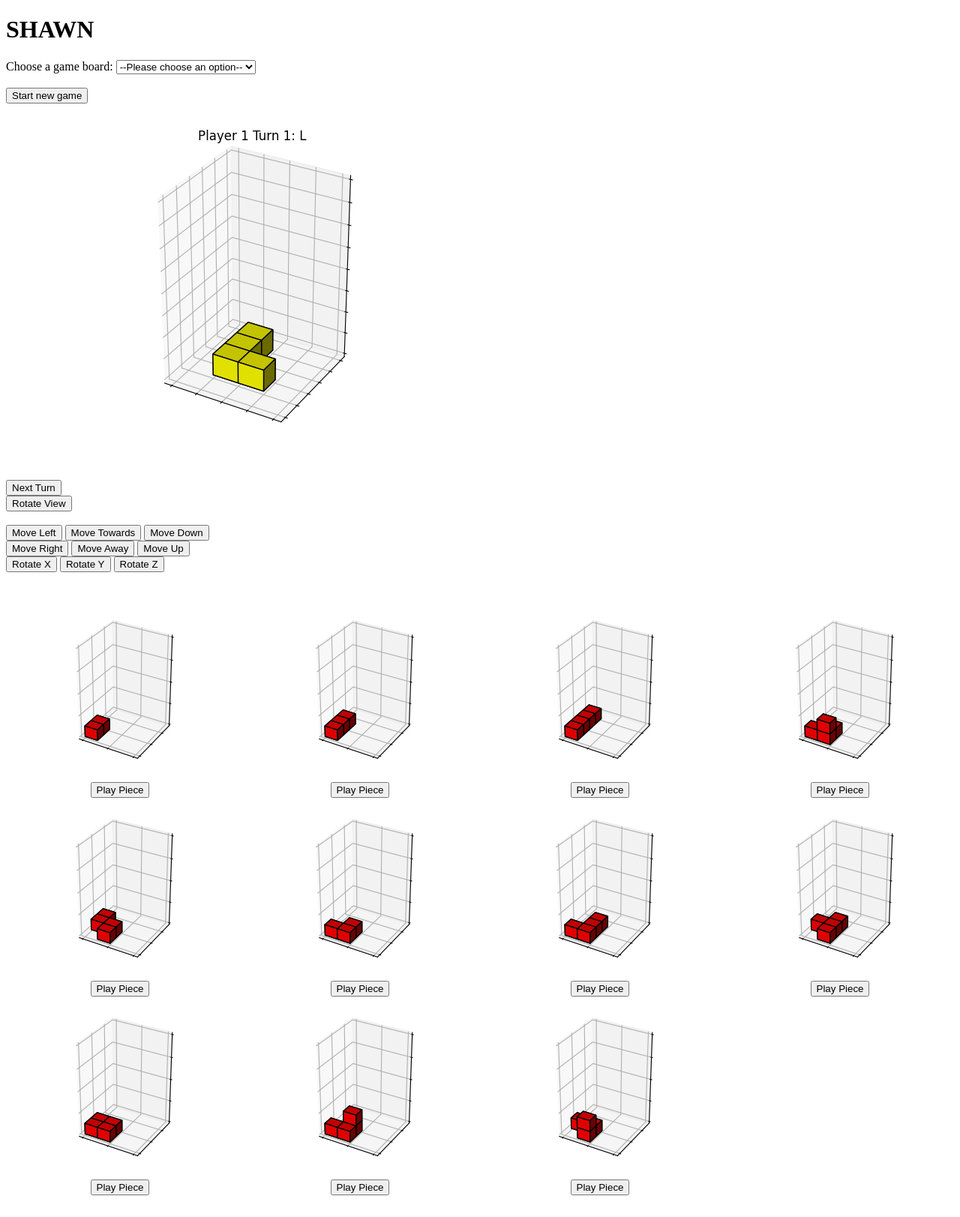
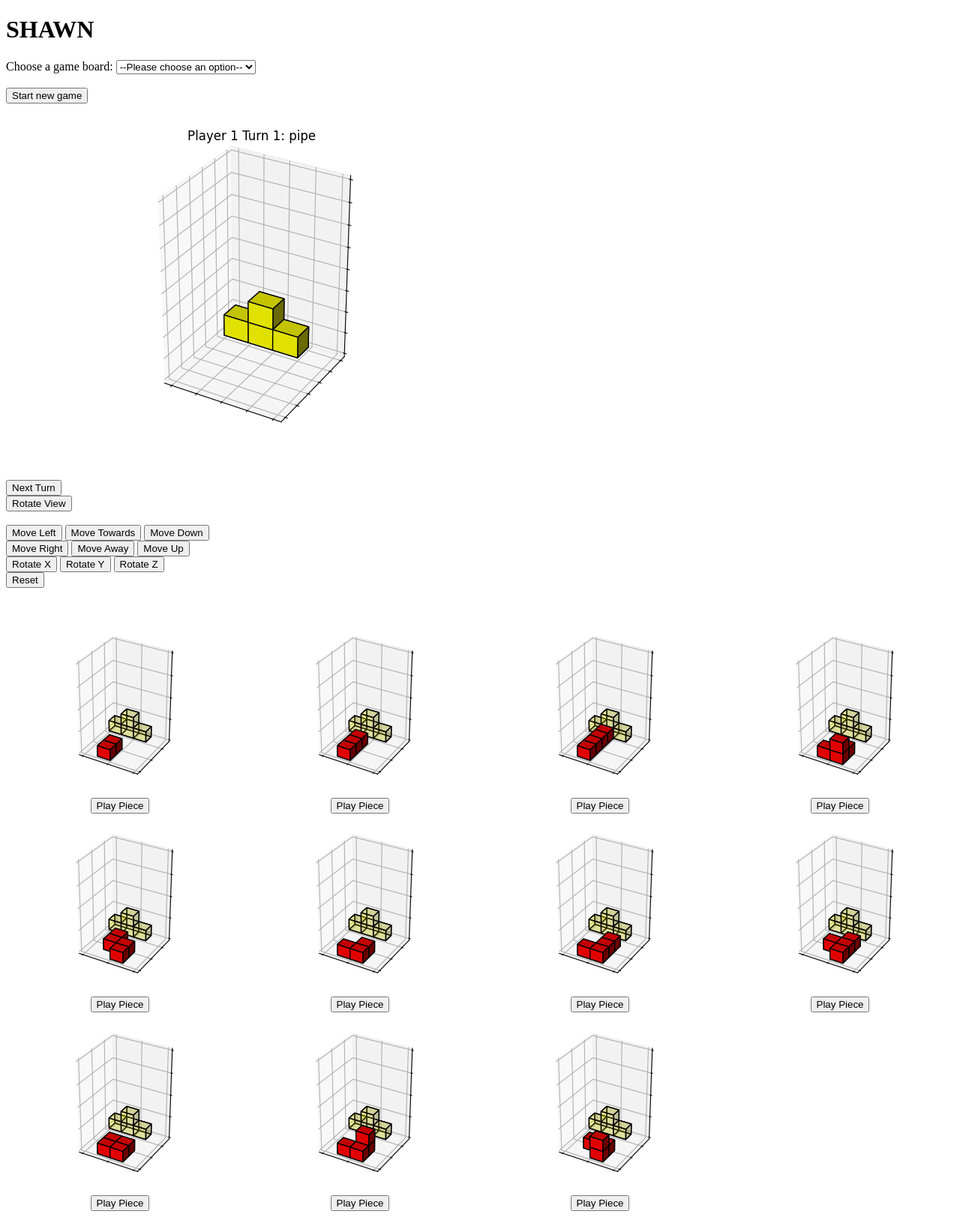
Before and after one commit to shawnriemer/Rumis-Bot, a Flask app: page / in a window 1280 px wide. Shown: the whole page at 75% size. Before the commit the page ends 1594 px from the top, so only its background shows below. Run offline with Flask 3, Linux system fonts and the light colour scheme.

Commit message:
Center buttons, reset button, test transparency

```diff
--- a/app.py
+++ b/app.py
@@ -13,16 +13,10 @@
     if request.method == "POST":
         board_name = request.form.get("none_n")
         players, grid = start_game(4, board_name)
-        # players, grid, ax, ax_90, ax_180, ax_270 = play_turn(session['turn'], players, grid)
         players, grid = play_turn(session['turn'], players, grid)
 
         session['players'] = jsonpickle.encode(players)
         session['grid'] = jsonpickle.encode(grid)
-
-        # ax.figure.savefig('static//test_0.png', format='png')
-        # ax_90.figure.savefig('static//test_90.png', format='png')
-        # ax_180.figure.savefig('static//test_180.png', format='png')
-        # ax_270.figure.savefig('static//test_270.png', format='png')
 
     return render_template('index.html')
 
@@ -38,13 +32,12 @@
 
     players = jsonpickle.decode(session['players'])
     grid = jsonpickle.decode(session['grid'])
+    players[str(2)].turn += 1  # TODO: hardcoded
     players[str(2)].draw_pieces(grid, 0, 0, 0, 0, 0, 0)  # TODO: hardcoded
 
     if (session['turn'] % 4) + 1 != 2:  # TODO: hardcoded
-        # players, grid, ax, ax_90, ax_180, ax_270 = play_turn(session['turn'], players, grid)
         players, grid = play_turn(session['turn'], players, grid)
     else:
-        # players, grid, ax, ax_90, ax_180, ax_270 = human_move(players, grid, data['piece'])
         players, grid = human_move(players, grid, data['piece'])
 
     # Reset profile places for each player
@@ -53,11 +46,6 @@
 
     session['players'] = jsonpickle.encode(players)
     session['grid'] = jsonpickle.encode(grid)
-
-    # ax.figure.savefig('static//test_0.png', format='png')
-    # ax_90.figure.savefig('static//test_90.png', format='png')
-    # ax_180.figure.savefig('static//test_180.png', format='png')
-    # ax_270.figure.savefig('static//test_270.png', format='png')
 
     return jsonify({'turn': session['turn']})  # return the result to JavaScript
 
@@ -105,5 +93,16 @@
     return jsonify({'result': 'hi'})  # return the result to JavaScript
 
 
+@app.route('/reset', methods=['POST'])
+def reset():
+    data = request.get_json()  # TODO: unnecessary
+    players = jsonpickle.decode(session['players'])
+    grid = jsonpickle.decode(session['grid'])
+    players[str(2)].piece_profile_positions = (0, 0, 0, 0, 0, 0)  # TODO: hardcoded
+    players[str(2)].draw_pieces(grid, 0, 0, 0, 0, 0, 0)  # TODO: hardcoded
+    session['players'] = jsonpickle.encode(players)
+    return jsonify('abc')  # TODO: useless
+
+
 if __name__ == '__main__':
     app.run(host="0.0.0.0", debug=True)
--- a/static/script.js
+++ b/static/script.js
@@ -68,7 +68,6 @@
         var image = document.getElementById("gameBoard");
         image.src = `static/test_0.png?t=${timestamp}`
     });
-
 }
 
 
@@ -104,7 +103,6 @@
         var image = document.getElementById("gameBoard");
         image.src = `static/test_0.png?t=${timestamp}`
     });
-
 }
 
 
@@ -160,3 +158,32 @@
         }
     });
 }
+
+
+// bruh
+document.getElementById('reset').addEventListener("click", reset_pieces);
+function reset_pieces() {
+    fetch('/reset', {
+        method: 'POST',
+        headers: {
+            'Content-Type': 'application/json',
+        },
+        body: JSON.stringify({ 'test': 'a' })
+        }
+    )
+    .then((response) => {
+        if (!response.ok) {
+            throw new Error(`HTTP error: ${response.status}`);
+        }
+        return response.json();
+    })
+    .then((data) => {
+        var timestamp = new Date().getTime();
+        // Loop through array of each piece
+        const pieces = ['4x1', '3x1', '2x1', 'L', 'square', 'corner', 'pipe', 'bend', 'archer', 'twistL', 'twistR']
+        for (const piece of pieces) {
+            var image = document.getElementById(piece);
+            image.src = `static/${piece}.png?t=${timestamp}`
+        }
+    });
+}
--- a/templates/index.html
+++ b/templates/index.html
@@ -57,53 +57,56 @@
 <button type="submit" id="move_x">Rotate X</button>
 <button type="submit" id="move_y">Rotate Y</button>
 <button type="submit" id="move_z">Rotate Z</button>
+<br>
+<button type="submit" id="reset">Reset</button>
 
 <br><br><br>
 
+<!--This sections previews each human's piece-->
 <div style="display:grid; grid-template-columns:1fr 1fr 1fr 1fr; justify-content: center;">
     <div style="text-align: center;">
         <img id='2x1' src={{ url_for('static', filename='2x1.png') }}>
-        <button type="submit" id="next_turn_2x1">Play Piece</button>
+        <div style="text-align: center;"><button type="submit" id="next_turn_2x1">Play Piece</button></div>
     </div>
     <div style="text-align: center;">
         <img id='3x1' src={{ url_for('static', filename='3x1.png') }}>
-        <button type="submit" id="next_turn_3x1">Play Piece</button>
+        <div style="text-align: center;"><button type="submit" id="next_turn_3x1">Play Piece</button></div>
     </div>
     <div style="text-align: center;">
         <img id='4x1' src={{ url_for('static', filename='4x1.png') }}>
-        <button type="submit" id="next_turn_4x1">Play Piece</button>
+        <div style="text-align: center;"><button type="submit" id="next_turn_4x1">Play Piece</button></div>
     </div>
     <div style="text-align: center;">
         <img id='archer' src={{ url_for('static', filename='archer.png') }}>
-        <button type="submit" id="next_turn_archer">Play Piece</button>
+        <div style="text-align: center;"><button type="submit" id="next_turn_archer">Play Piece</button></div>
     </div>
     <div style="text-align: center;">
         <img id='bend' src={{ url_for('static', filename='bend.png') }}>
-        <button type="submit" id="next_turn_bend">Play Piece</button>
+        <div style="text-align: center;"><button type="submit" id="next_turn_bend">Play Piece</button></div>
     </div>
     <div style="text-align: center;">
         <img id='corner' src={{ url_for('static', filename='corner.png') }}>
-        <button type="submit" id="next_turn_corner">Play Piece</button>
+        <div style="text-align: center;"><button type="submit" id="next_turn_corner">Play Piece</button></div>
     </div>
     <div style="text-align: center;">
         <img id='L' src={{ url_for('static', filename='L.png') }}>
-        <button type="submit" id="next_turn_L">Play Piece</button>
+        <div style="text-align: center;"><button type="submit" id="next_turn_L">Play Piece</button></div>
     </div>
     <div style="text-align: center;">
         <img id='pipe' src={{ url_for('static', filename='pipe.png') }}>
-        <button type="submit" id="next_turn_pipe">Play Piece</button>
+        <div style="text-align: center;"><button type="submit" id="next_turn_pipe">Play Piece</button></div>
     </div>
     <div style="text-align: center;">
         <img id='square' src={{ url_for('static', filename='square.png') }}>
-        <button type="submit" id="next_turn_square">Play Piece</button>
+        <div style="text-align: center;"><button type="submit" id="next_turn_square">Play Piece</button></div>
     </div>
     <div style="text-align: center;">
         <img id='twistL' src={{ url_for('static', filename='twistL.png') }}>
-        <button type="submit" id="next_turn_twistL">Play Piece</button>
+        <div style="text-align: center;"><button type="submit" id="next_turn_twistL">Play Piece</button></div>
     </div>
     <div style="text-align: center;">
         <img id='twistR' src={{ url_for('static', filename='twistR.png') }}>
-        <button type="submit" id="next_turn_twistR">Play Piece</button>
+        <div style="text-align: center;"><button type="submit" id="next_turn_twistR">Play Piece</button></div>
     </div>
 </div>
 
```
Also changed, not shown: modules/functions.py (+13 -4 lines), static/2x1.png, static/3x1.png, static/4x1.png, static/L.png, static/archer.png, static/bend.png, static/corner.png, static/pipe.png, static/square.png, static/test_0.png, static/test_180.png, static/test_270.png, static/test_90.png, 2 more files.
